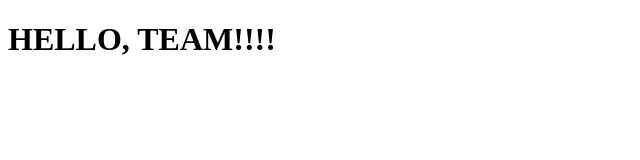
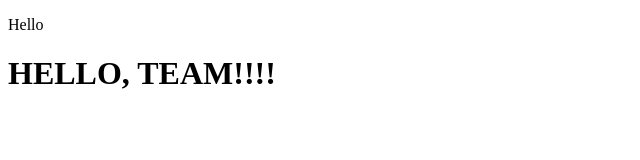
Before and after one commit to Volodymyr-Ogiychuk/test-homework, a plain HTML site: page index.html in a window 1280 px wide. Shown: the whole page, without its empty margins (0-640 px from the left). Drawn offline with Linux system fonts and the light colour scheme.

Commit message:
еще одно изменение названия

```diff
--- a/index.html
+++ b/index.html
@@ -5,11 +5,12 @@
     <meta charset="UTF-8">
     <meta http-equiv="X-UA-Compatible" content="IE=edge">
     <meta name="viewport" content="width=device-width, initial-scale=1.0">
-    <title>Document</title>
+    <title>Documentik</title>
     <title>GIT rules!</title>
 </head>
 
 <body>
+    <p>Hello</p>
     <h1>HELLO, TEAM!!!!</h1>
 
 </body>
```
